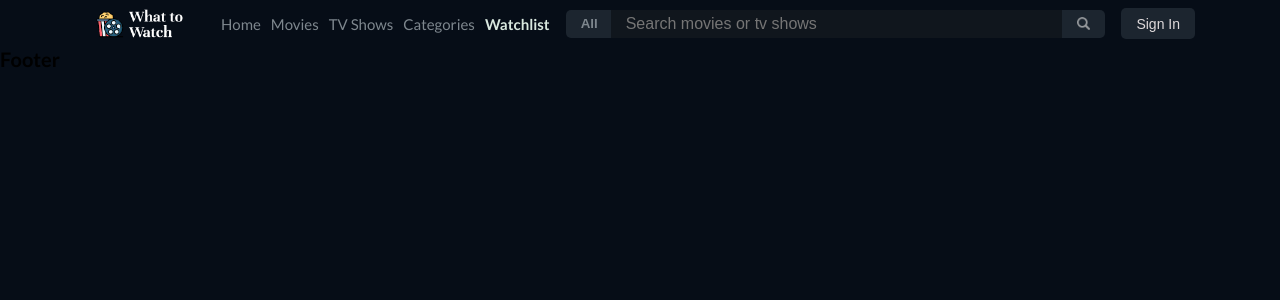
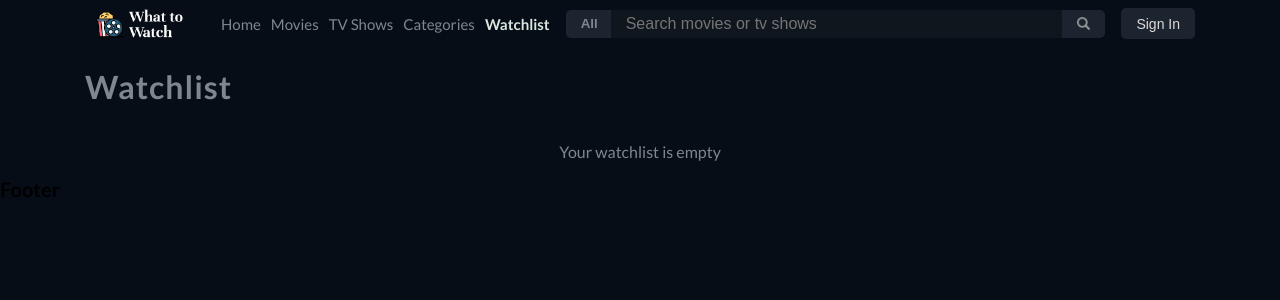
Before and after one commit to abdulwahabse/whattowatch, a React (Vite) app: page /watchlist in a window 1280 px wide. Shown: the top 300 px of the page. Built offline with nearby package versions, Linux system fonts and the light colour scheme.

Commit message:
feature: titles page to get titles by category and search

```diff
--- a/src/App.jsx
+++ b/src/App.jsx
@@ -24,7 +24,7 @@ function App() {
                             <Home />
                         </Route>
                         <Route exact path="/titles">
-                            <Titles />
+                            <Home />
                         </Route>
                         <Route exact path="/titles/:id">
                             <TitleDetails />
@@ -36,9 +36,12 @@ function App() {
                             <Titles />
                         </Route>
                         <Route exact path="/search">
+                            <Home />
+                        </Route>
+                        <Route exact path="/search/:search">
                             <Titles />
                         </Route>
-                        <Route exact path="/search/:search">
+                        <Route exact path="/watchlist">
                             <Titles />
                         </Route>
                         <Route exact path="/celebrities">
--- a/src/api/titlesAndUserFetcher.js
+++ b/src/api/titlesAndUserFetcher.js
@@ -23,3 +23,22 @@ export const getCategoriesWithLinks = () => {
     });
     return categoriesWithLinks;
 };
+
+export const getTitlesByCategory = (category) => {
+    const lowercaseCategory = category.toLowerCase();
+    const titles = Data.data.titles.filter((title) => {
+        return title.genres.some(
+            (genre) => genre.toLowerCase() === lowercaseCategory
+        );
+    });
+    return titles;
+};
+
+export const searchTitles = (searchString) => {
+    const lowercaseSearchString = searchString.toLowerCase();
+    const titles = Data.data.titles.filter((title) => {
+        const lowercaseTitleName = title.name.toLowerCase();
+        return lowercaseTitleName.includes(lowercaseSearchString);
+    });
+    return titles;
+};
--- a/src/react/pages/Titles.jsx
+++ b/src/react/pages/Titles.jsx
@@ -1,7 +1,75 @@
+import { useState, useEffect } from 'react';
+import { useParams, useLocation } from 'react-router-dom';
+import SectionHeading from '../components/section/SectionHeading';
+import {
+    getTitlesByCategory,
+    searchTitles,
+} from '../../api/titlesAndUserFetcher';
+import {
+    encodeSpacesInUrl,
+    decodeSpacesInUrl,
+    capitalizeFirstLetter,
+} from '../../utils/utils';
+import Title from '../components/common/Title';
+
 function Titles() {
+    const location = useLocation();
+    const [currentPath, setCurrentPath] = useState('');
+    const { category, search } = useParams();
+    let heading = '';
+    let titlesToRender = [];
+    let noResultsText = 'No results found';
+
+    useEffect(() => {
+        setCurrentPath(location.pathname);
+    }, [location]);
+
+    const mapTitles = (titles) =>
+        titles.map((title, index) => (
+            <Title
+                key={index}
+                id={title.id}
+                name={title.name}
+                poster={title.poster}
+                rating={title.rating}
+                index={index}
+            />
+        ));
+
+    if (currentPath === '/watchlist') {
+        console.log('watchlist');
+        heading = 'Watchlist';
+        noResultsText = 'Your watchlist is empty';
+        const titles = [];
+    } else if (currentPath.includes('/categories/')) {
+        const decodedCategory = decodeSpacesInUrl(category);
+        heading = `${capitalizeFirstLetter(decodedCategory)} titles`;
+        const titles = getTitlesByCategory(category);
+        titlesToRender = mapTitles(titles);
+        console.log(titlesToRender);
+    } else if (currentPath.includes('/search/')) {
+        const decodedSearch = decodeSpacesInUrl(search);
+        heading = `Search results for "${decodedSearch}"`;
+        const titles = searchTitles(decodedSearch);
+        titlesToRender = mapTitles(titles);
+    }
+
     return (
-        <div>
-            <h1>Titles</h1>
+        <div className="titles">
+            <div className="container">
+                <SectionHeading className="titles__heading">
+                    {heading}
+                </SectionHeading>
+                <div className="titles__list-container">
+                    {titlesToRender.length === 0 ? (
+                        <p className="titles__no-result typography-3 color-light">
+                            {noResultsText}
+                        </p>
+                    ) : (
+                        titlesToRender
+                    )}
+                </div>
+            </div>
         </div>
     );
 }
--- a/src/styles/pages/_titles.scss
+++ b/src/styles/pages/_titles.scss
@@ -0,0 +1,17 @@
+.titles {
+    &__heading {
+        margin-top: 2rem;
+        margin-bottom: 2rem;
+    }
+
+    &__list-container {
+        display: flex;
+        flex-wrap: wrap;
+        gap: 1rem;
+    }
+
+    &__no-result {
+        width: 100%;
+        text-align: center;
+    }
+}
--- a/src/utils/utils.js
+++ b/src/utils/utils.js
@@ -12,3 +12,17 @@ export function convertToYouTubeEmbeddedUrl(url) {
         'https://www.youtube.com/embed/' + videoId + '?autoplay=1';
     return embeddedUrl;
 }
+
+// encode spaces in url
+export function encodeSpacesInUrl(url) {
+    return url.replaceAll(' ', '%20');
+}
+
+// decode spaces in url
+export function decodeSpacesInUrl(url) {
+    return url.replaceAll('%20', ' ');
+}
+
+export function capitalizeFirstLetter(string) {
+    return string.charAt(0).toUpperCase() + string.slice(1);
+}
```
